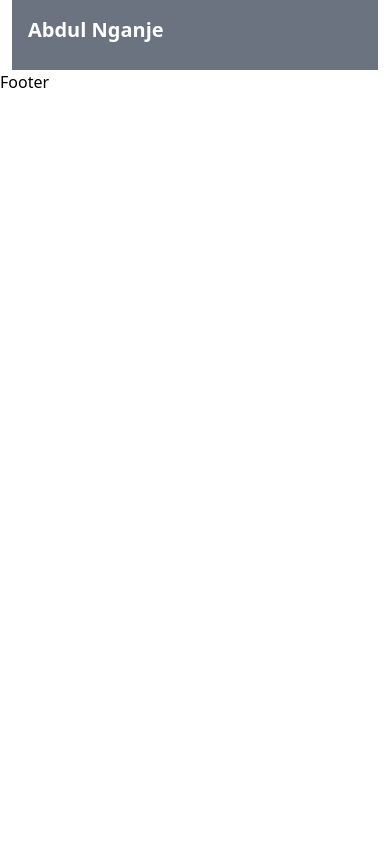
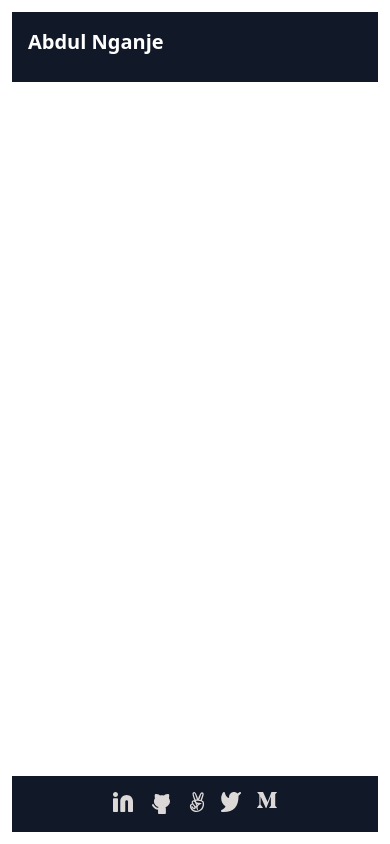
Before and after one commit to asnganje/portoflio-react, a React (Create React App) app: page / in a window 390 px wide. Built offline with nearby package versions, Linux system fonts and the light colour scheme; some icons are missing.

Commit message:
add hamburger and menu display logic

```diff
--- a/src/App.js
+++ b/src/App.js
@@ -3,9 +3,12 @@ import Header from "./components/Header";
 
 const App = () => {
   return(
-    <div>
-      <Header/>
-      <Footer />
+    <div className="flex flex-col min-h-screen">
+      <Header className="mb-auto"/>
+      <div className="flex-1">
+
+      </div>
+      <Footer/>
     </div>
   )
 }
--- a/src/components/Footer.js
+++ b/src/components/Footer.js
@@ -1,8 +1,30 @@
+import { socials } from "../data";
 const Footer = () => {
+    const renderedSocials = socials.map((item)=> {
+        return(
+            <li key={item.id}>
+                <a
+                href={item.url}
+                target="_blank"
+                rel="noopener noreferrer"
+                >
+                    <img
+                    src={item.name}
+                    alt={item.name}
+                    className="text-black fill-current"
+                    />
+                </a>
+            </li>
+        )
+    })
     return(
-        <div>
-            Footer
-        </div>
+        <footer className="bg-gray-900 py-4 mx-3 mb-3">
+            <div className="container mx-auto flex justify-center">
+                <ul className="flex space-x-4">
+                    {renderedSocials}
+                </ul>
+            </div>
+        </footer>
     )
 }
 export default Footer;
--- a/src/components/Header.js
+++ b/src/components/Header.js
@@ -19,25 +19,36 @@ const Header = () => {
     const navItems = navData.map((item)=> {
         return (<li key={item.id} className="text-white text-xl hover:font-bold">
                 {item.name}
+                <hr className='block lg:hidden w-full'/>
                 </li>)
     })
 
     return(
-        <header className="flex justify-between bg-gray-500 p-4 mx-3">
+        <header className="flex justify-between bg-gray-900 p-4 mt-3 mx-3">
             <h3 className="text-xl font-bold text-white cursor-pointer mb:4 md: mb:0">{identify}</h3>
             {isSmallScreen?
                 (
                     <>
                     {!isMenuOpen && <FaBars onClick={showMenu} className='text-white hover:text-gray-300 focus:outline-none mt-2 cursor-pointer ml-auto' size={30} />}
-                    <div className='flex flex-col items-end'>
-                    {isMenuOpen && <FaX onClick={hideMenu} className='text-white hover:text-gray-300 focus:outline-none mt-2 mb-3 cursor-pointer' size={30} />}
-                    {isMenuOpen && <ul className="flex items-end flex-col space-y-2">
-                    {navItems}
-                    </ul>}
-                    </div>
+                    {isMenuOpen && <div className= "fixed inset-0 overflow-y-auto mx-3">
+                            <div className="absolute w-full h-[80vh] space-y-2 bg-black opacity-1 mt-3">
+                                <div className='absolute top-0 right-0'>
+                                <FaX
+                                    onClick={hideMenu}
+                                    className="text-white text-4xl hover:text-gray-300 mt-5 mx-3 ml-100 focus:outline-none cursor-pointer"
+                                    size={30}
+                                />
+                                </div>
+                                <div className='absolute top-20 left-5'>
+                                    <ul className='space-y-5'>
+                                    {navItems}
+                                    </ul>
+                                </div>
+                            </div>
+                        </div>}
                     </>
                 ):
-                (<ul className="flex flex-wrap space-x-4 cursor-pointer md: space-x-10 md:-mx:10">
+                (<ul className="flex flex-wrap space-x-4 cursor-pointer">
                 {navItems}
                 </ul>)
             }
--- a/src/data.js
+++ b/src/data.js
@@ -1,5 +1,19 @@
 import { nanoid } from "nanoid"
+import linkedIn from './assets/Frame.svg'
+import github from './assets/GitHub.svg'
+import chill from './assets/Vector1.svg'
+import twitter from './assets/Vector2.svg'
+import media from './assets/Vector3.svg'
+
 export const navData = [{id: nanoid(), name: 'Portfolio'},
                         {id: nanoid(), name: 'About'},
                         {id: nanoid(), name: 'Contact'}]
 export const identify = 'Abdul Nganje'
+
+export const socials = [
+                        {id: nanoid(), name: linkedIn, url: 'https://www.linkedin.com/in/abdulrahman-nganje/'},
+                        {id: nanoid(), name: github, url: 'https://github.com/asnganje'},
+                        {id: nanoid(), name: chill, url: 'https://venture.angellist.com/v/abdulrahman-nganje/i/abdulrahman-nganje/portfolio'},
+                        {id: nanoid(), name: twitter, url: 'https://twitter.com/asnganje'},
+                        {id: nanoid(), name: media, url: 'https://github.com/asnganje'},
+                    ]
```
